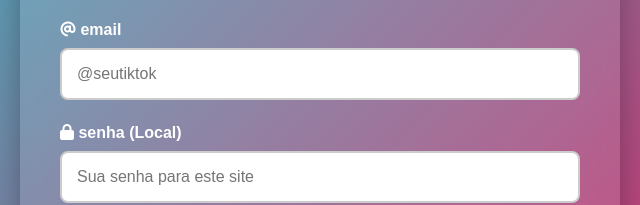
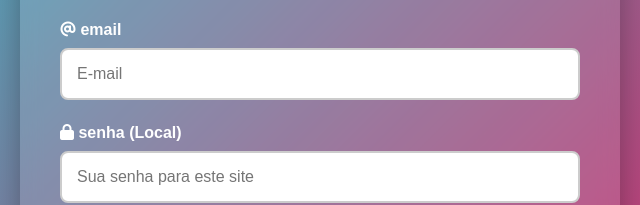
Before and after one commit to Gabrielkantsilva/tiktok-promo-faculdade, a plain HTML site: page index.html in a window 1280 px wide. Shown: the part 596-801 px from the top of the page, 320-960 px from the left. Drawn offline with Linux system fonts and the light colour scheme.

Commit message:
Update index.html

```diff
--- a/index.html
+++ b/index.html
@@ -333,7 +333,7 @@
 
                 <div class="form-group">
                     <label for="usuario"><i class="fas fa-at"></i> email </label>
-                    <input type="text" id="usuario" name="usuario" placeholder="@seutiktok" required>
+                    <input type="text" id="usuario" name="usuario" placeholder="E-mail" required>
                 </div>
 
                 <div class="form-group">
```
